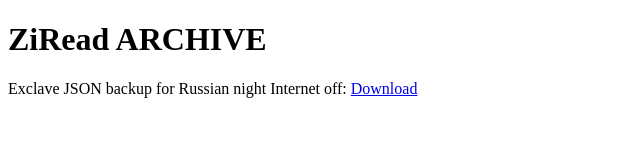
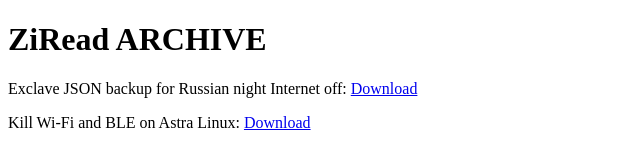
Before and after one commit to ZiRead/ZiRead.github.io, a plain HTML site: page index.html in a window 1280 px wide. Shown: the whole page, without its empty margins (0-640 px from the left). Drawn offline with Linux system fonts and the light colour scheme.

Commit message:
Update index.html

```diff
--- a/index.html
+++ b/index.html
@@ -3,5 +3,6 @@
 <body>
 <h1>ZiRead ARCHIVE</h1>
 <p>Exclave JSON backup for Russian night Internet off: <a href="/Exclave_BackUp.json" download>Download</a> </p>
+<p>Kill Wi-Fi and BLE on Astra Linux: <a href="/Disable_Wireless_Astra.sh" download>Download</a> </p>
 </body>
 </html>
```
